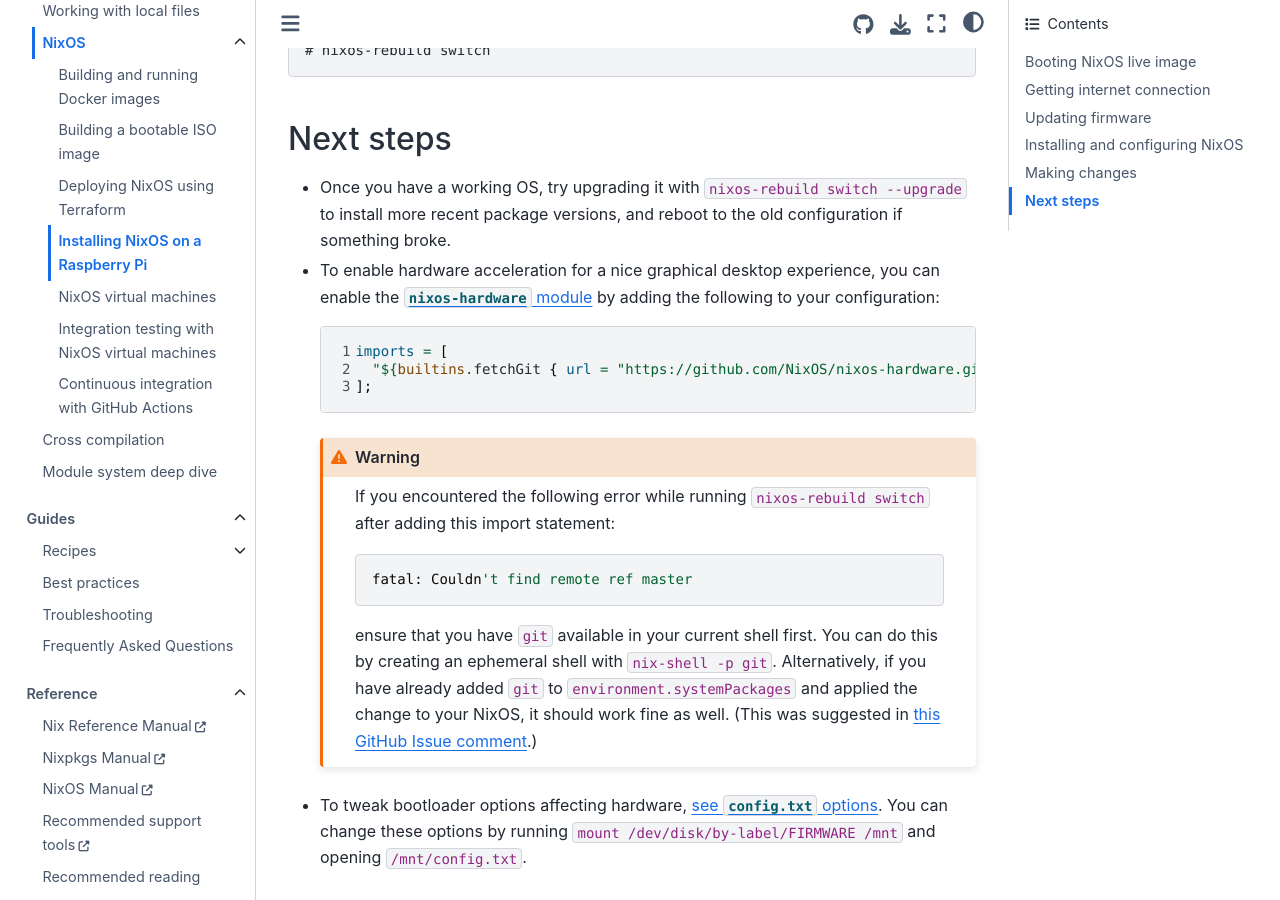
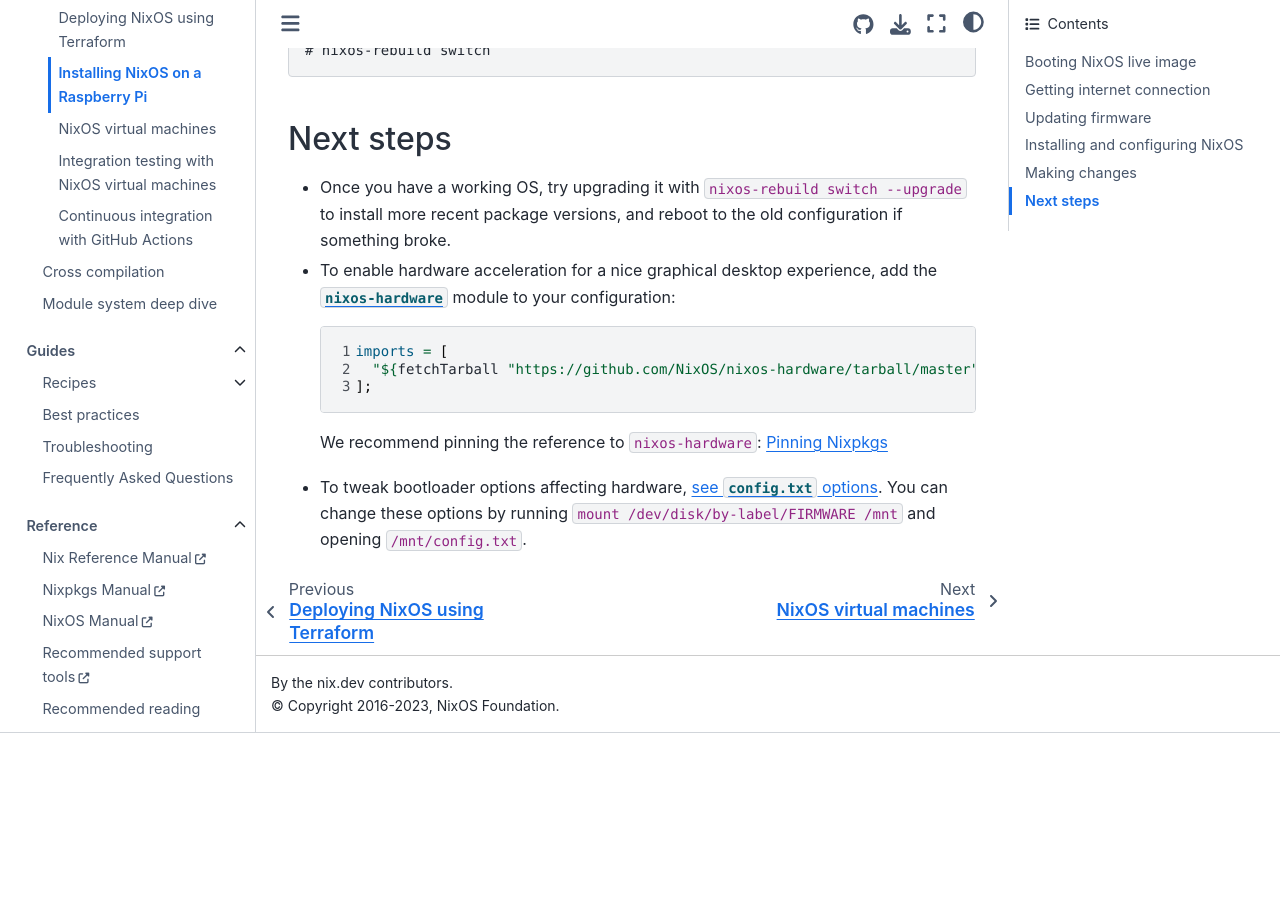
Before and after one commit to NixOS/nix.dev, a Sphinx documentation site: the page built from source/tutorials/nixos/installing-nixos-on-a-raspberry-pi.md, in a window 1280 px wide and 900 px high, scrolled down 4348 px. Built offline with Sphinx 7.4.7 and the Sphinx Book theme 1.1.4, drawn with Linux system fonts in a browser that asks for light colours; after the commit the page ends 5081 px from its top, so only the background shows below that.

Commit message:
fixups in review
Co-authored-by: Henrik <i97henka@gmail.com>

````diff
--- a/source/tutorials/nixos/installing-nixos-on-a-raspberry-pi.md
+++ b/source/tutorials/nixos/installing-nixos-on-a-raspberry-pi.md
@@ -190,19 +190,14 @@
 ## Next steps
 
 - Once you have a working OS, try upgrading it with `nixos-rebuild switch --upgrade` to install more recent package versions, and reboot to the old configuration if something broke.
-- To enable hardware acceleration for a nice graphical desktop experience, you can enable the [`nixos-hardware` module](https://github.com/nixos/nixos-hardware) by adding the following to your configuration:
+- To enable hardware acceleration for a nice graphical desktop experience, add the [`nixos-hardware`](https://github.com/nixos/nixos-hardware) module to your configuration:
+
   ```nix
   imports = [
-    "${builtins.fetchGit { url = "https://github.com/NixOS/nixos-hardware.git"; }}/raspberry-pi/4"
+    "${fetchTarball "https://github.com/NixOS/nixos-hardware/tarball/master"}/raspberry-pi/4"
   ];
   ```
-  :::{warning}
-  If you encountered the following error while running `nixos-rebuild switch` after adding this import statement:
 
-  ```
-  fatal: Couldn't find remote ref master
-  ```
+  We recommend pinning the reference to `nixos-hardware`: [](ref-pinning-nixpkgs)
 
-  ensure that you have `git` available in your current shell first. You can do this by creating an ephemeral shell with `nix-shell -p git`. Alternatively, if you have already added `git` to `environment.systemPackages` and applied the change to your NixOS, it should work fine as well. (This was suggested in [this GitHub Issue comment](https://github.com/NixOS/nix/issues/1923#issuecomment-1665509352).)
-  :::
 - To tweak bootloader options affecting hardware, [see `config.txt` options](https://www.raspberrypi.org/documentation/configuration/config-txt/). You can change these options by running `mount /dev/disk/by-label/FIRMWARE /mnt` and opening `/mnt/config.txt`.
````
